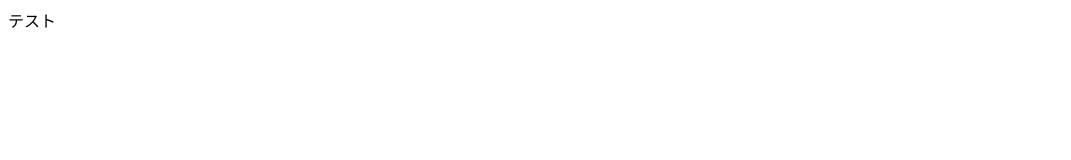
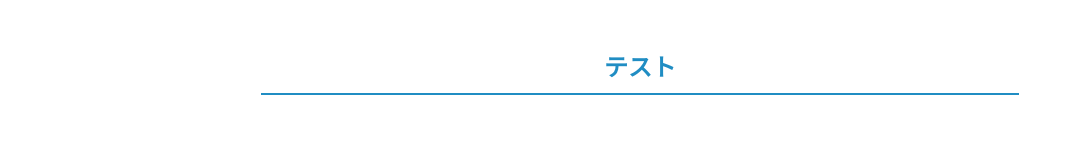
Before and after one commit to jacksmam/lt-markdown, a website: page index.html in a window 1280 px wide. Shown: the whole page, without its empty margins (0-1071 px from the left). Drawn offline with Linux system fonts and the light colour scheme.

Commit message:
デザイン調整

```diff
--- a/index.html
+++ b/index.html
@@ -1,4 +1,3 @@
-<DOCTYPE html>
 <html>
 <head>
   <title>LT資料</title>
@@ -8,7 +7,7 @@
 </head>
 <body>
   <div class="js-lt-list lt-list">
-    <div class="js-lt-link" data-md="md/test.md">テスト</div>
+    <div class="js-lt-link lt-link" data-md="md/test.md">テスト</div>
   </div>
   <!-- Remarkjs -->
   <script src="http://gnab.github.io/remark/downloads/remark-latest.min.js" type="text/javascript"></script>
--- a/main.css
+++ b/main.css
@@ -1,3 +1,23 @@
-.js-lt-list {
+* {
+  box-sizing: border-box;
+}
+
+.lt-list {
   display: none;
+  width: 100%;
+  padding: 30px 20%;
 }
+
+.lt-link {
+  color: #208DC3;
+  font-weight: bold;
+  font-size: 1.5rem;
+  padding: 10px 0;
+  text-align: center;
+  border-bottom: 2px solid #208DC3;
+}
+
+.lt-link:hover {
+  color: #6EB7DB;
+  border-color: #6EB7DB;
+}
```
